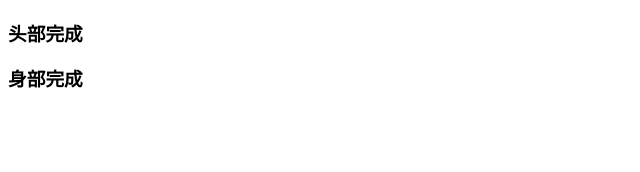
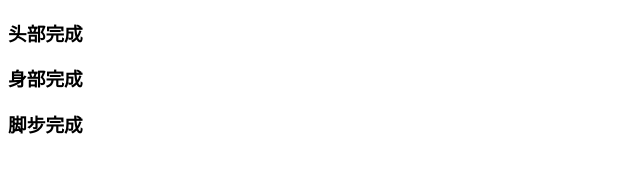
Before and after one commit to zhaoxinglong/chenggong, a plain HTML site: page index.html in a window 1280 px wide. Shown: the whole page, without its empty margins (0-640 px from the left). Drawn offline with Linux system fonts and the light colour scheme.

Commit message:
脚脚步完成

```diff
--- a/index.html
+++ b/index.html
@@ -9,6 +9,7 @@
 <body>
     <h3>头部完成</h3>
     <h3>身部完成</h3>
+    <h3>脚步完成</h3>
 </body>
 
 </html>
```
